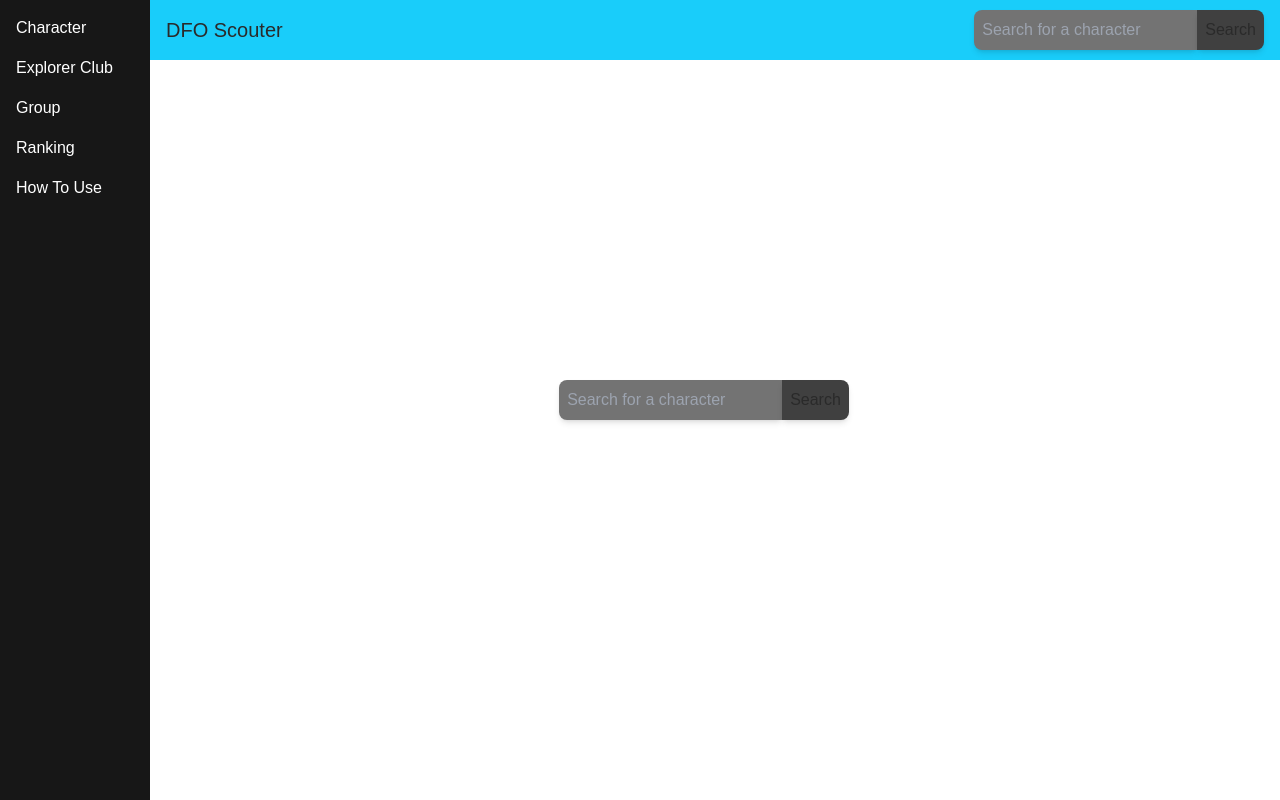
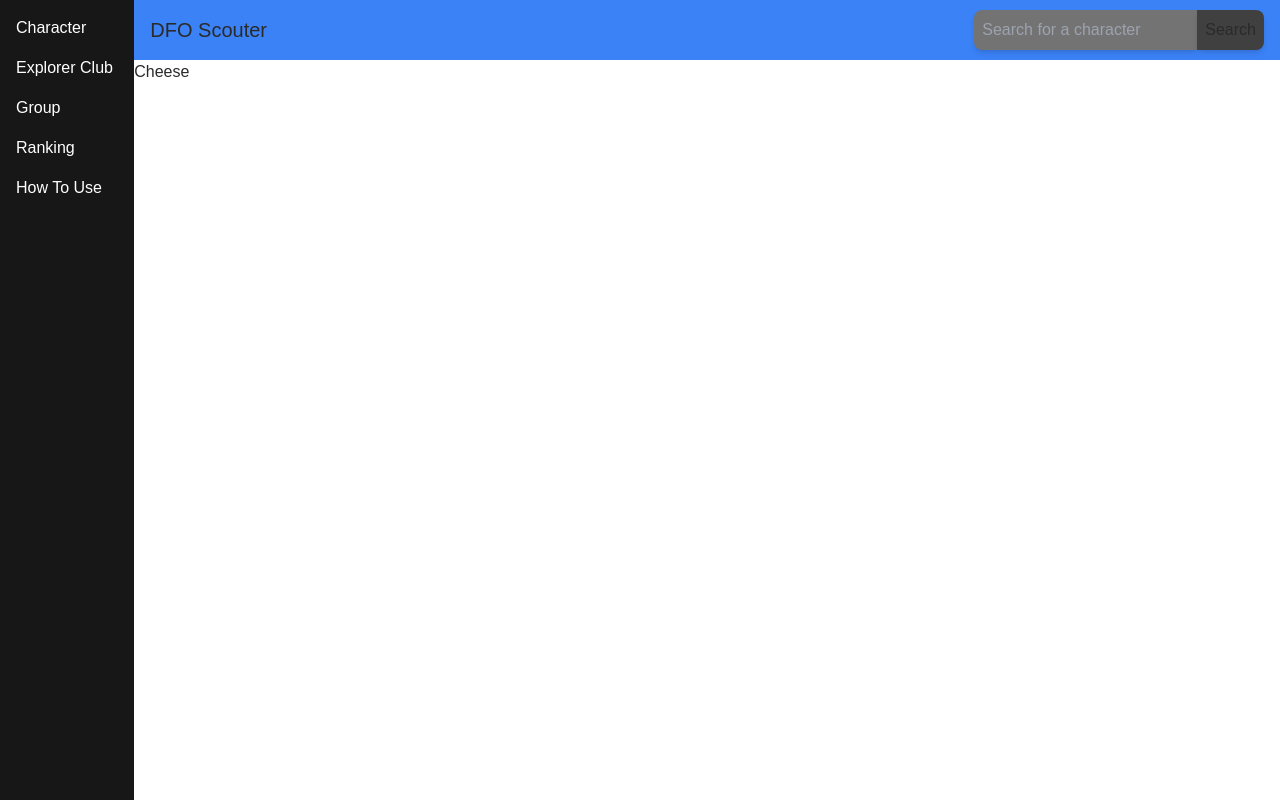
Before and after one commit to Chocopepero/DFOScouter, a Next.js app in the folder frontend/: page / in a window 1280 px wide. Built offline with nearby package versions, Linux system fonts and the light colour scheme.

Commit message:
CSS Literally carried by twitch chat

```diff
--- a/frontend/app/components/header.js
+++ b/frontend/app/components/header.js
@@ -4,11 +4,11 @@ import { usePathname } from 'next/navigation';
 import Link from 'next/link';
 import SearchBar from './searchbar';
 
-const Header = () => {
+const Header = ({className}) => {
     const currentPath = usePathname();
 
     return (
-        <div className='topbar flex justify-between items-center'>
+        <div className='topbar flex justify-between items-center bg-blue-500'>
             <div className="text-xl text-left py-4 pl-4 w-1/3">
                 DFO Scouter
             </div>
--- a/frontend/app/globals.css
+++ b/frontend/app/globals.css
@@ -19,29 +19,3 @@ body {
   background: var(--background);
   font-family: Arial, Helvetica, sans-serif;
 }
-
-.topbar {
-  position: fixed;
-  top: 0; /* Sticky to the top */
-  margin-left: 150px;
-  width: calc(100% - 150px);
-  height: 60px;
-  background: #19cdfa;
-}
-
-/* Fixed sidebar styling */
-.sidebar {
-  position: fixed;
-  top: 0; /* Sticky to the top */
-  left: 0; /* Sticky to the left */
-  width: 150px; /* Adjust width */
-}
-
-/* Main content styling */
-.main-content {
-  margin-left: 150px;
-  margin-top: 60px; /* Adjust for topbar height */
-  padding: 20px;
-  width: calc(100% - 150px); /* Full width minus sidebar */
-  min-height: calc(100vh - 60px); /* Full height minus topbar */
-}
--- a/frontend/app/layout.js
+++ b/frontend/app/layout.js
@@ -23,9 +23,16 @@ export default function RootLayout({ children }) {
       <body
         className={`${geistSans.variable} ${geistMono.variable} antialiased`}
       >
+
+        <div className="flex w-full">
+        <div className="w-[150px]">
+        <SideBar />
+        </div>
+        <div className="w-full flex flex-col">
         <Header />
-        <SideBar />
         {children}
+        </div>
+        </div>
       </body>
     </html>
   );
--- a/frontend/app/page.js
+++ b/frontend/app/page.js
@@ -2,8 +2,8 @@ import SearchBar from "./components/searchbar";
 
 export default function Home() {
   return (
-    <div className="flex items-center justify-center h-screen pr-4 ml-36">
-      <SearchBar />
+    <div>
+      Cheese
     </div>
   );
 }
```
